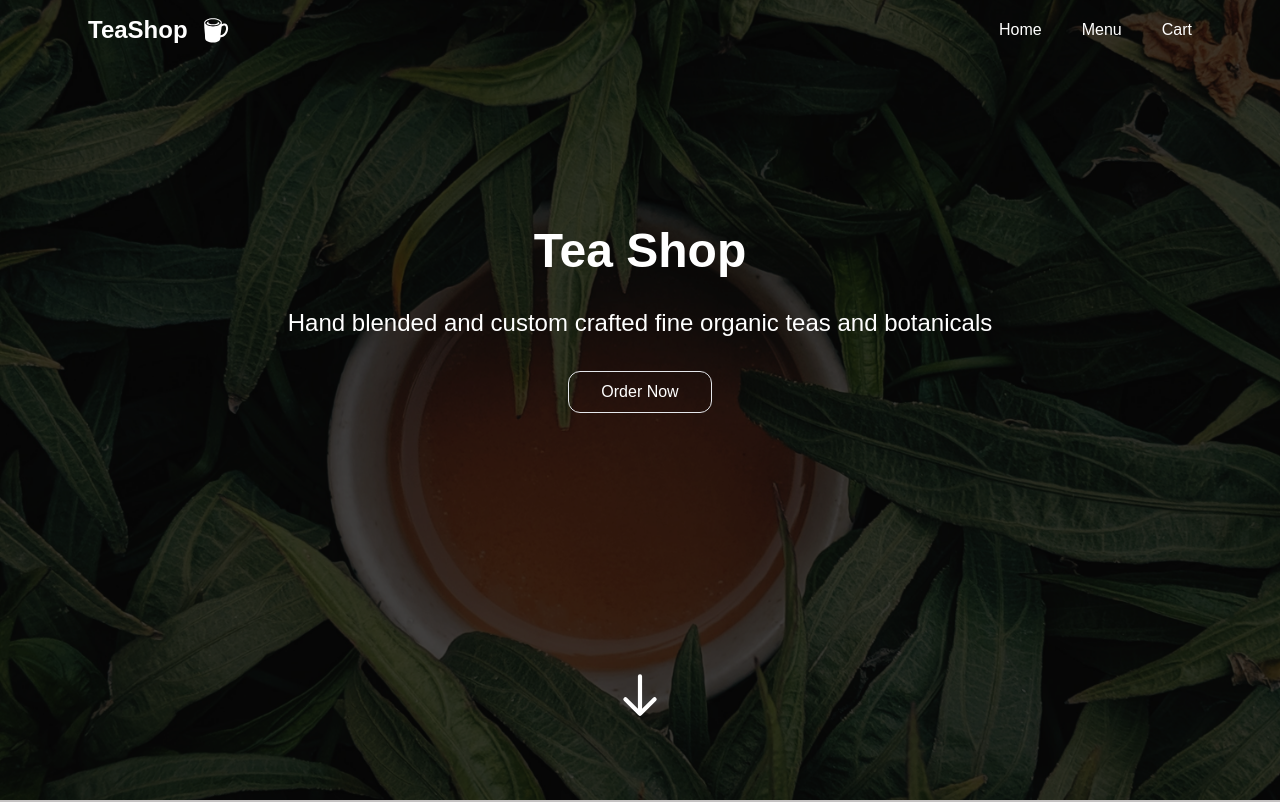
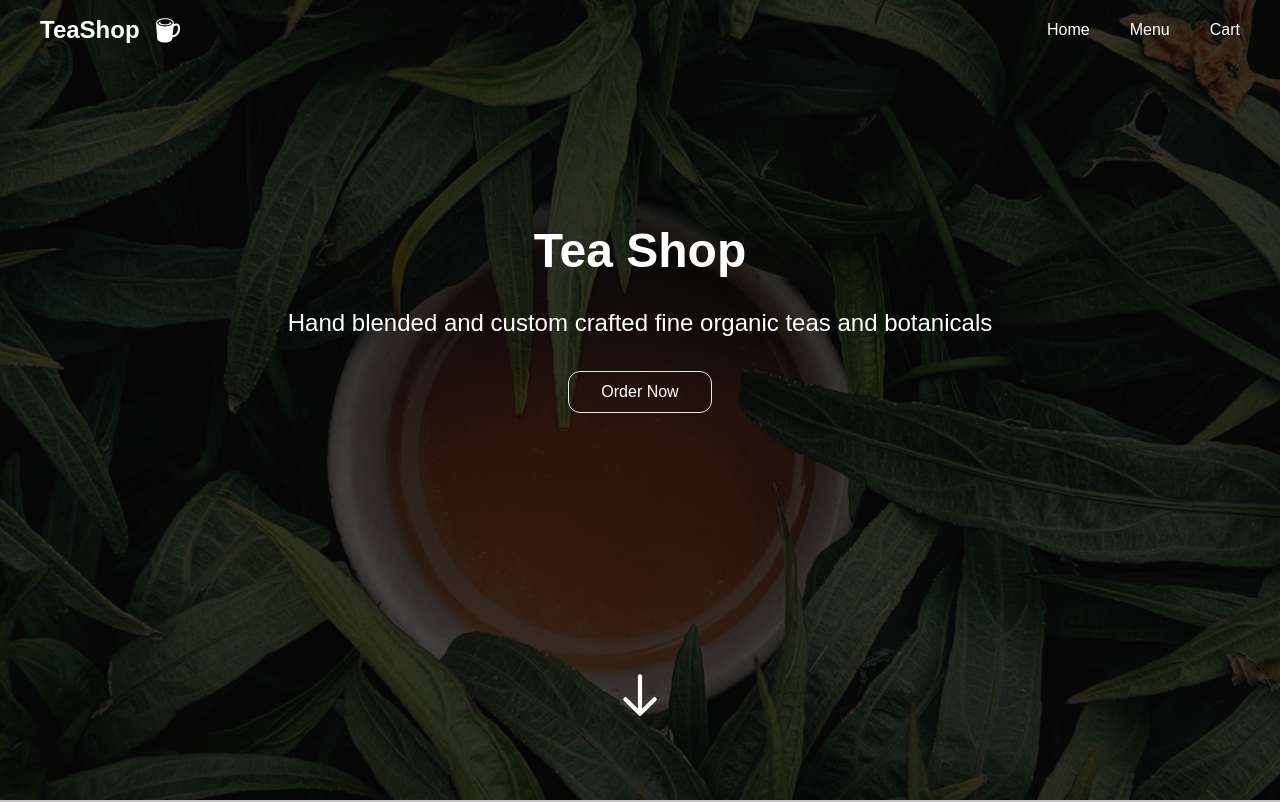
Before and after one commit to Retusin/TeaApp, a React (Create React App) app: page / in a window 1280 px wide. Shown: the top 802 px of the page. Built offline with nearby package versions, Linux system fonts and the light colour scheme; a web font is replaced by a local one; what prettier-plugin-tailwindcss would draw is missing.

Commit message:
Feat: Change Header'

```diff
--- a/src/components/Header/Header.jsx
+++ b/src/components/Header/Header.jsx
@@ -25,7 +25,7 @@ function Header() {
   }, []);
 
   return (
-    <div className="container fixed right-0 left-0  z-20 w-full rounded-xl">
+    <div className=" fixed right-0 left-0  z-20 w-full rounded-xl">
       <div
         style={{
           backgroundColor: `${color}`,
```
